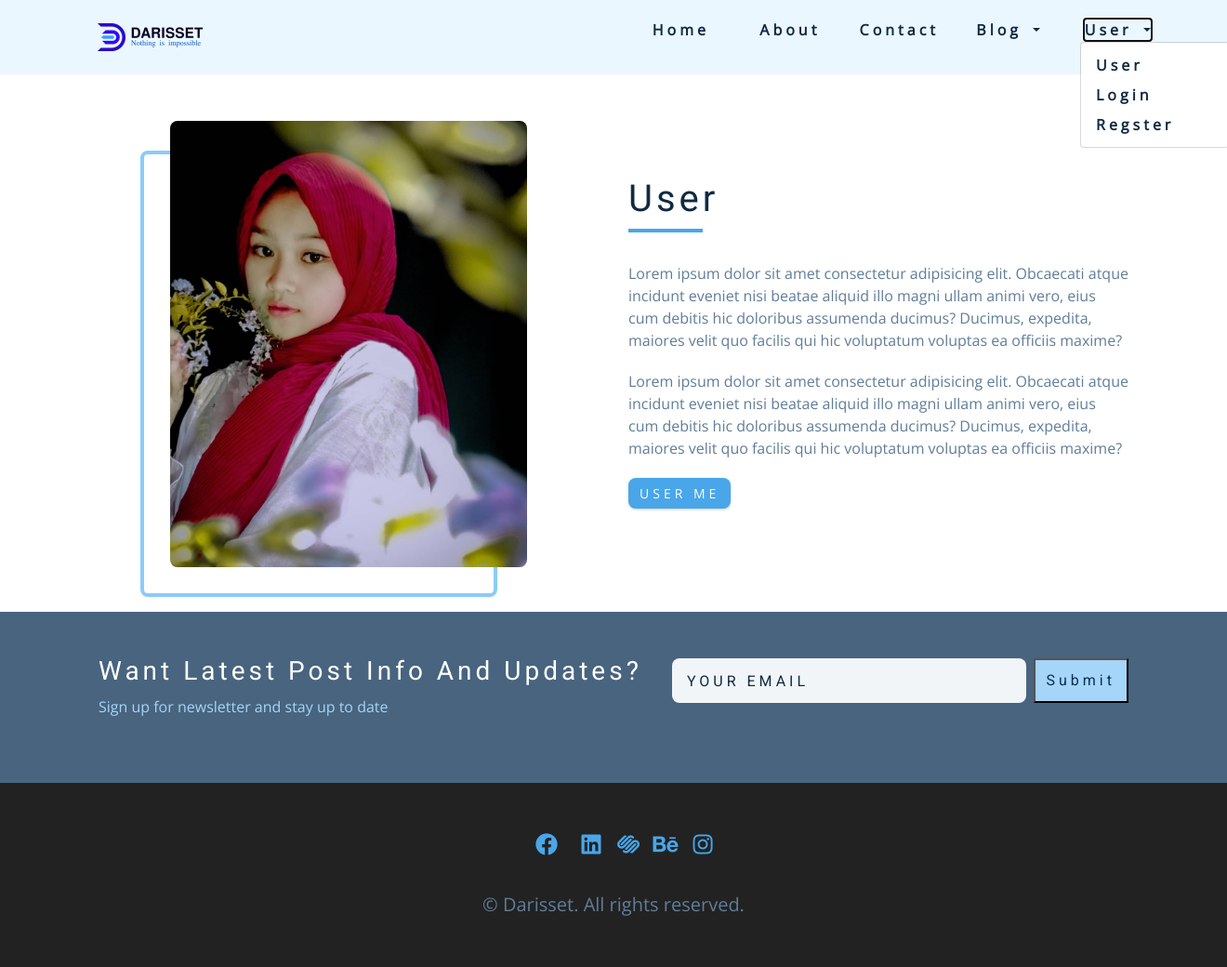
After one commit to BayramovaKonul/django_blog_project, a Django app: template account/templates/user.html in a window 1320 px wide, after a click on "User". The commit adds this page. Shown: the whole page at 93% size. Run offline with Django 5.2, Linux system fonts and the light colour scheme; the template is opened without the code that fills it, so the values that code supplies are empty; some libraries are stand-ins or nearby versions; some web fonts are replaced.

Commit message:
feat/User, Login and Register pages were created
Pages were created, url and views were configured, pictures were fixed.

```diff
--- /dev/null
+++ b/account/templates/user.html
@@ -0,0 +1,48 @@
+{%extends "base.html" %}
+{%load static%}
+{%block title%} User {%endblock%}
+
+{%block main%}
+
+    <div class="blog pb-5">
+        <div class="container">
+            <!-- about -->
+            <section class="section user">
+                <div class="section-center user-center">
+                    <!-- user img -->
+                    <article class="user-img">
+                        <img src="{% static 'img/user.jpg' %}" class="hero-photo" alt="" />
+                    </article>
+                    <!-- user info -->
+                    <article class="user-info">
+                        <!-- section title -->
+                        <div class="section-title user-title">
+                            <h2>user</h2>
+                            <div class="underline"></div>
+                        </div>
+                        <!-- section title -->
+                        <!-- lorem 40 -->
+                        <p>
+                            Lorem ipsum dolor sit amet consectetur adipisicing elit. Obcaecati
+                            atque incidunt eveniet nisi beatae aliquid illo magni ullam animi
+                            vero, eius cum debitis hic doloribus assumenda ducimus? Ducimus,
+                            expedita, maiores velit quo facilis qui hic voluptatum voluptas ea
+                            officiis maxime?
+                        </p>
+                        <!-- lorem 40 -->
+                        <p>
+                            Lorem ipsum dolor sit amet consectetur adipisicing elit. Obcaecati
+                            atque incidunt eveniet nisi beatae aliquid illo magni ullam animi
+                            vero, eius cum debitis hic doloribus assumenda ducimus? Ducimus,
+                            expedita, maiores velit quo facilis qui hic voluptatum voluptas ea
+                            officiis maxime?
+                        </p>
+                        <a href="user.html" class="btn user-btn">user me</a>
+                    </article>
+                </div>
+            </section>
+            <!-- end of about about -->
+        </div>
+    </div>
+
+{%endblock%}
--- a/templates/components/header.html
+++ b/templates/components/header.html
@@ -1,9 +1,10 @@
+   {%load static%}
     <!-- navbar -->
     <nav class="nav" id="nav">
         <div class="nav-center">
             <!-- nav header -->
             <div class="nav-header">
-                <img src="./img/logo.png" class="nav-logo" alt="" />
+                <img src="{% static 'img/logo.png' %}" class="nav-logo" alt="" />
                 <button class="nav-btn" id="nav-btn">
                     <i class="fas fa-bars"></i>
                 </button>
@@ -32,9 +33,9 @@
                     </a>
 
                     <ul class="dropdown-menu" aria-labelledby="UserDropdown">
-                        <li><a class="dropdown-item" href="user.html">User</a></li>
-                        <li><a class="dropdown-item" href="login.html">login</a></li>
-                        <li><a class="dropdown-item" href="register.html">regster</a></li>
+                        <li><a class="dropdown-item" href="{%url 'user' %}">User</a></li>
+                        <li><a class="dropdown-item" href="{%url 'login' %}">login</a></li>
+                        <li><a class="dropdown-item" href="{% url 'register' %}">regster</a></li>
                     </ul>
                 </div>
             </ul>
```
Also changed, not shown: account/templates/login.html (added, +26 -0 lines), account/templates/register.html (added, +26 -0 lines), account/url.py (+5 -2 lines), account/views.py (+7 -4 lines), blog/templates/blog.html (+10 -9 lines), blog/templates/index.html (+12 -11 lines).
